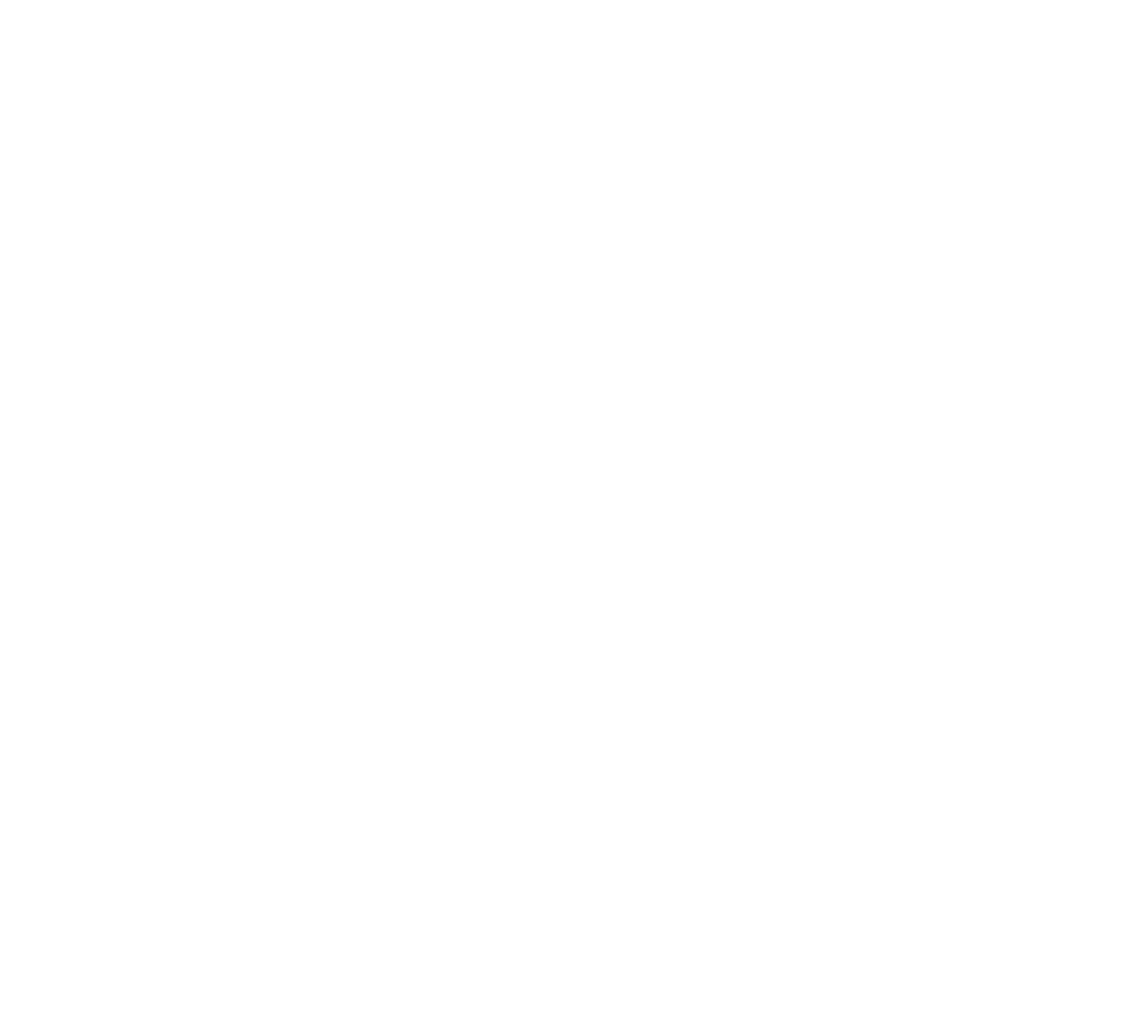
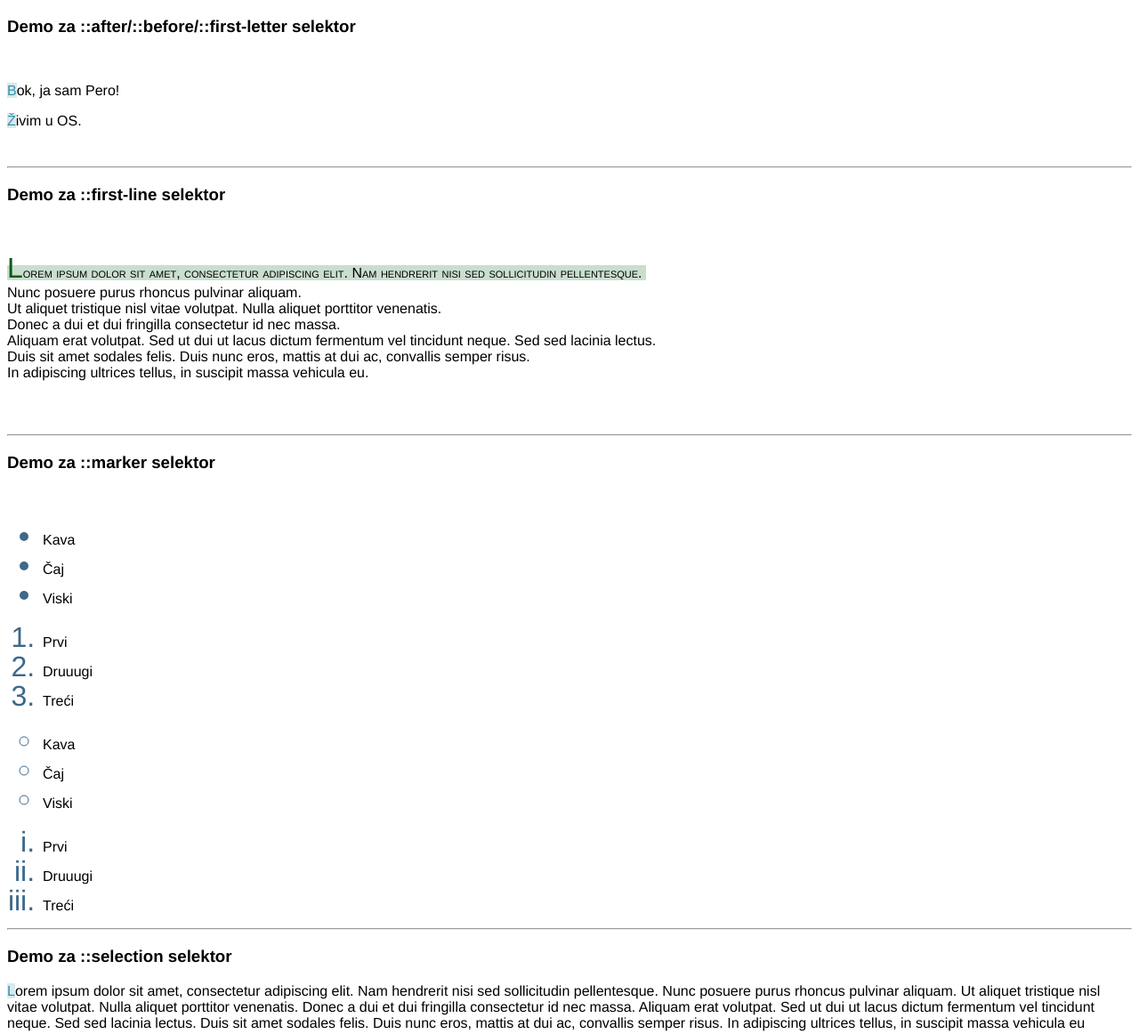
Before and after one commit to jtustanic/vjezbice9, a plain HTML site: page index.html in a window 1280 px wide. Shown: the whole page at 89% size. Before the commit the page ends 800 px from the top, so only its background shows below. Drawn offline with Linux system fonts and the light colour scheme.

Commit message:
svakakvi selektori

```diff
--- a/index.html
+++ b/index.html
@@ -9,6 +9,78 @@
 </head>
 
 <body>
+
+    <h3>Demo za ::after/::before/::first-letter selektor</h3>
+
+    <br>
+    <p>Bok, ja sam Pero!</p>
+    <p>Živim u OS.</p>
+
+    <br>
+    <hr>
+
+    <h3>Demo za ::first-line selektor</h3>
+
+    <br>
+
+    <pre>Lorem ipsum dolor sit amet, consectetur adipiscing elit. Nam hendrerit nisi sed sollicitudin pellentesque.
+Nunc posuere purus rhoncus pulvinar aliquam.
+Ut aliquet tristique nisl vitae volutpat. Nulla aliquet porttitor venenatis.
+Donec a dui et dui fringilla consectetur id nec massa.
+Aliquam erat volutpat. Sed ut dui ut lacus dictum fermentum vel tincidunt neque. Sed sed lacinia lectus.
+Duis sit amet sodales felis. Duis nunc eros, mattis at dui ac, convallis semper risus.
+In adipiscing ultrices tellus, in suscipit massa vehicula eu.
+    </pre>
+
+    <br>
+    <hr>
+
+    <h3>Demo za ::marker selektor</h3>
+
+    <br>
+
+   <ul>
+       <li>
+           Kava
+       </li>
+       <li>
+           Čaj
+       </li>
+       <li>
+           Viski
+       </li>
+   </ul>
+
+   <ol>
+       <li>Prvi</li>
+       <li>Druuugi</li>
+       <li>Treći</li>
+   </ol>
+
+   <ul class="jednaklasa">
+    <li>
+        Kava
+    </li>
+    <li>
+        Čaj
+    </li>
+    <li>
+        Viski
+    </li>
+</ul>
+
+<ol class="klasadva">
+    <li>Prvi</li>
+    <li>Druuugi</li>
+    <li>Treći</li>
+</ol>
+
+<hr>
+
+<h3>Demo za ::selection selektor</h3>
+
+<p class="klasatri">Lorem ipsum dolor sit amet, consectetur adipiscing elit. Nam hendrerit nisi sed sollicitudin pellentesque. Nunc posuere purus rhoncus pulvinar aliquam. Ut aliquet tristique nisl vitae volutpat. Nulla aliquet porttitor venenatis. Donec a dui et dui fringilla consectetur id nec massa. Aliquam erat volutpat. Sed ut dui ut lacus dictum fermentum vel tincidunt neque. Sed sed lacinia lectus. Duis sit amet sodales felis. Duis nunc eros, mattis at dui ac, convallis semper risus. In adipiscing ultrices tellus, in suscipit massa vehicula eu</p>
+
 </body>
 
 </html>
--- a/style.css
+++ b/style.css
@@ -0,0 +1,43 @@
+body{
+    font-family: 'Franklin Gothic Medium', 'Arial Narrow', Arial, sans-serif;
+}
+
+p::first-letter{ /* umjesto before, može i after*/
+    content: "- Zapamti ovo!";
+    color: #3890a6;
+    background-color:#d5eaf0;
+}
+
+pre{
+    font-family: 'Franklin Gothic Medium', 'Arial Narrow', Arial, sans-serif;
+}
+
+pre::first-line{
+    background-color: #cadecf;
+    font-variant: small-caps;
+}
+
+pre::first-letter{
+    color:#015c18;
+    font-size: xx-large;
+}
+
+::marker{
+    color: #3d698a;
+    font-size: xx-large;
+}
+
+.jednaklasa{
+    list-style-type: circle;
+}
+
+.klasadva{
+    list-style-type: lower-roman;
+}
+
+::selection{
+    color: #a6cfed;
+    background-color:
+    #005594
+    ;
+}
```
